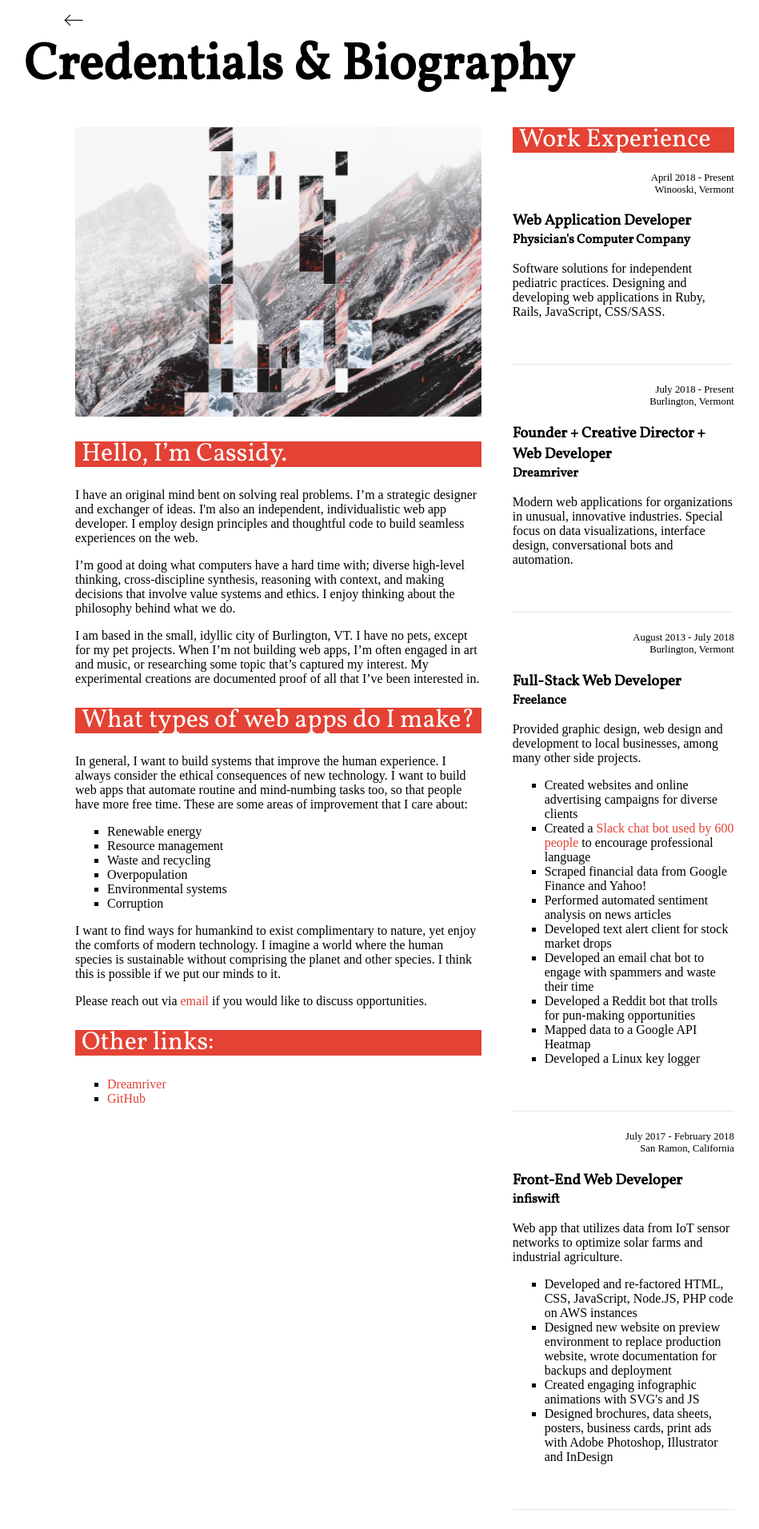
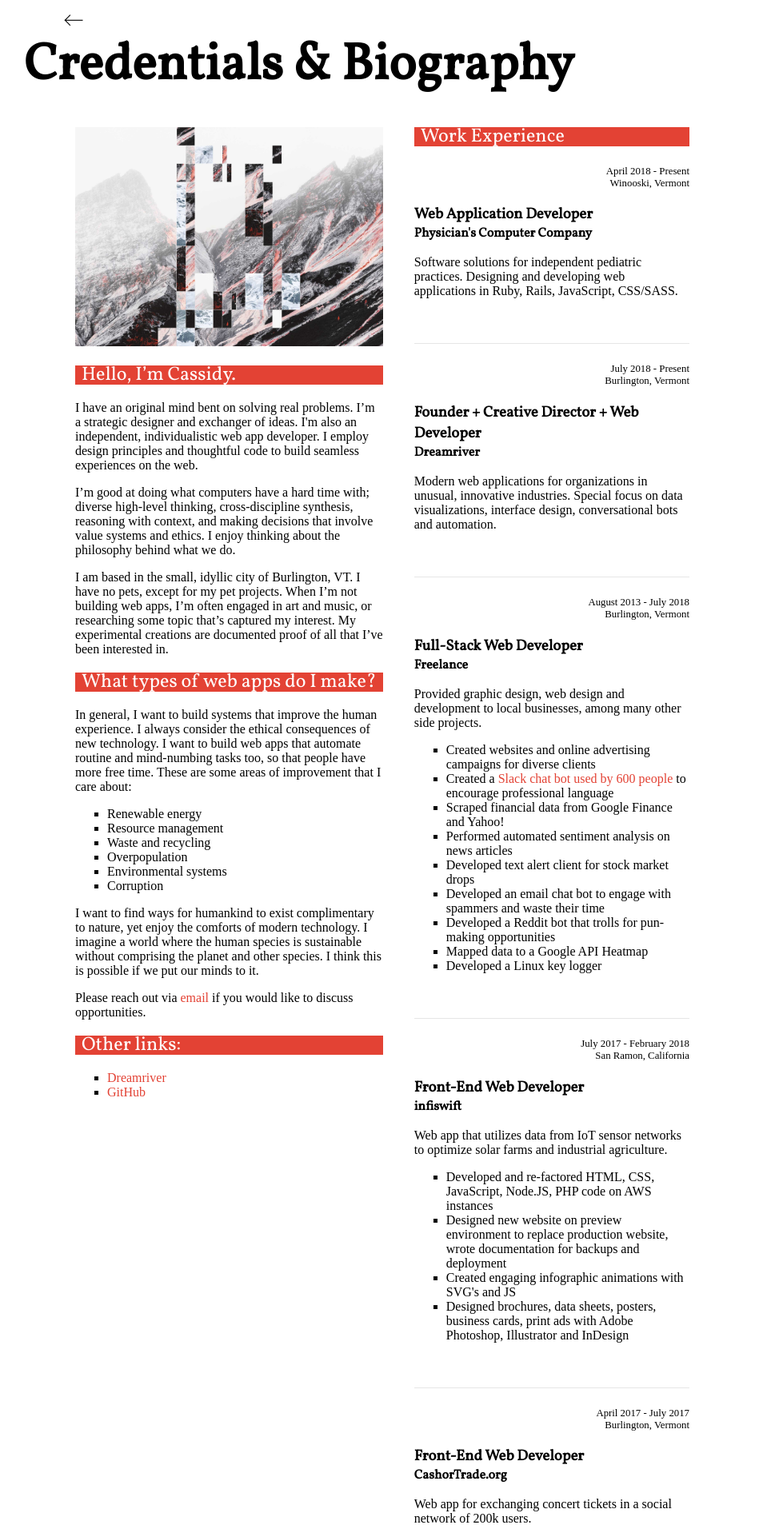
Before and after one commit to cssidy/personal-site, a Jekyll site: the page built from credentials.html, in a window 1280 px wide. Shown: the top 1912 px of the page at 80% size, without its empty margins (162-1111 px from the left). Built offline with Jekyll 4.4.1, drawn with Linux system fonts in a browser that asks for light colours; some web fonts are replaced.

Commit message:
credentials h2 size

```diff
--- a/assets/css/base.css
+++ b/assets/css/base.css
@@ -320,7 +320,6 @@ ul li {
     color: #fff;
     background-color: #e34234;
     font-family: 'Vollkorn', serif;
-	font-size: 2.5vw;
 	line-height: 1;
 	overflow: hidden;
 	font-weight: normal;
@@ -419,7 +418,7 @@ ul li {
     display: grid;
 	grid-template-columns: repeat(13, 1fr);
     grid-gap: 0;
-background: url(/assets/images/2.jpg) no-repeat 50% 50%;;
+	background: url(/assets/images/2.jpg) no-repeat 50% 50%;;
     background-color: #fff;
     padding: 0;
 }
```
